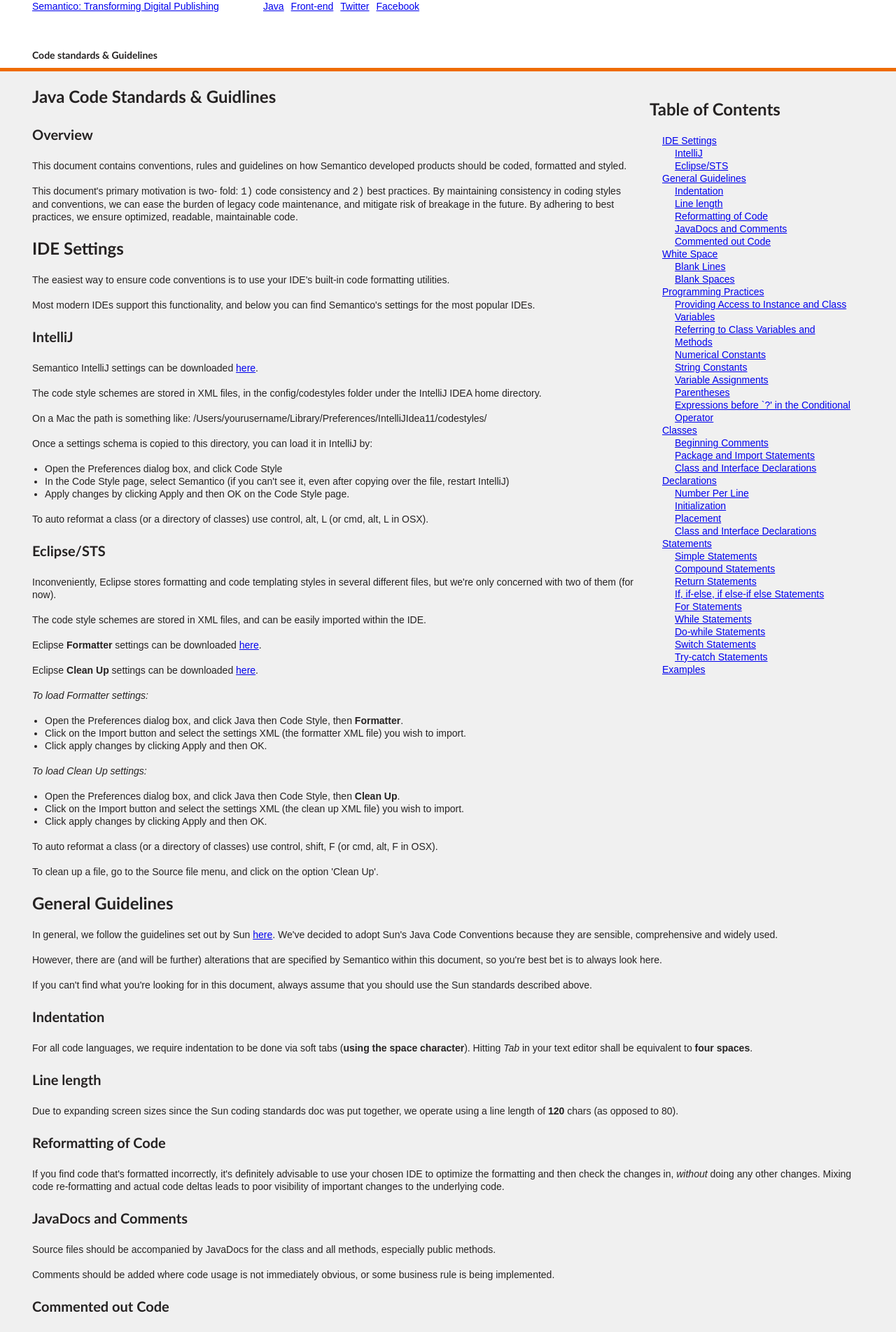
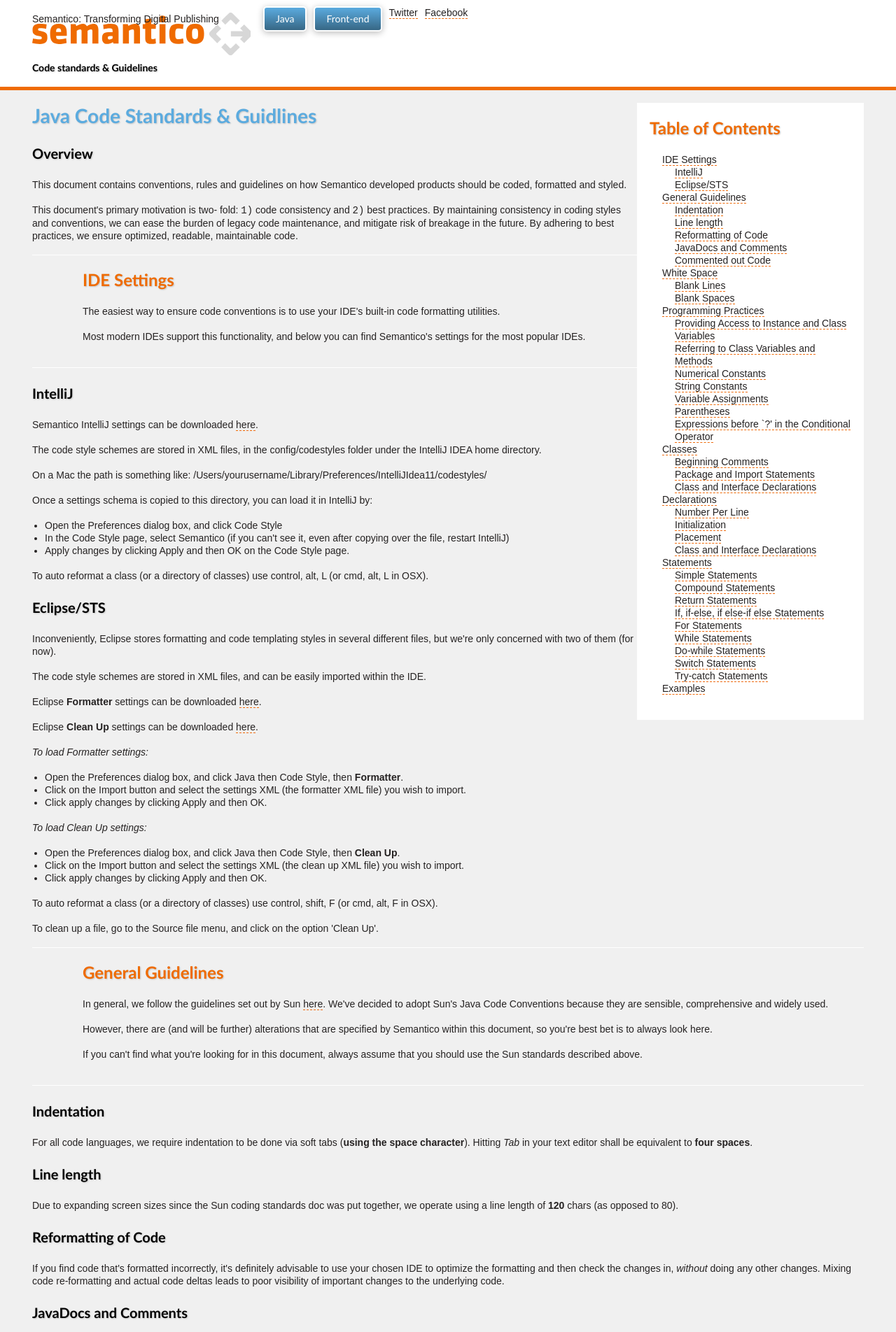
Before and after one commit to semantico/standards, a Jekyll site: the page built from java/index.html, in a window 1280 px wide. Shown: the top 1904 px of the page at 70% size. Built offline with Jekyll 4.4.1, drawn with Linux system fonts in a browser that asks for light colours.

Commit message:
Style updates

```diff
--- a/static/css/standards.css
+++ b/static/css/standards.css
@@ -504,6 +504,48 @@
 }
 
 
+.ir {
+    border: 0;
+    font: 0/0 a;
+    text-shadow: none;
+    color: transparent;
+    background-color: transparent;
+}
+
+.visuallyhidden {
+    border: 0;
+    clip: rect(0 0 0 0);
+    height: 1px;
+    margin: -1px;
+    overflow: hidden;
+    padding: 0;
+    position: absolute;
+    width: 1px;
+}
+
+.visuallyhidden.focusable:active,
+.visuallyhidden.focusable:focus {
+    clip: auto;
+    height: auto;
+    margin: 0;
+    overflow: visible;
+    position: static;
+    width: auto;
+}
+
+.clearfix:before, .clearfix:after {
+    content: "";
+    display: table;
+}
+
+.clearfix:after {
+    clear: both;
+}
+
+.clearfix {
+    *zoom: 1;
+}
+
 
 /* Semantico */
 
@@ -522,12 +564,33 @@
     background: #f0f0f0;
 }
 
+a {
+    text-decoration: none;
+    color:           #252222;
+    border-bottom:   1px dashed #EF6B00;
+}
+
+a:hover {
+    color:               #EF6B00;
+    border-bottom-style: solid;
+}
+
+a:visited {
+    border-bottom: 1px dashed #5BABDF;
+}
+
 h1, h2, h3, h4, h5, h6, .h1, .h2, .h3, .h4, .h5, .h6 {
+    color:       #000;
     font-family: 'Trebuchet MS', sans-serif;
     margin:      0 0 18px 0;
 }
 
+h1, h2, h3, .h1, .h2, .h3 {
+    text-shadow: 1px 1px 2px #c4c4c4;
+}
+
 h1, .h1 {
+    color:       #EF6B00;
     font-size:   24px;
     line-height: 36px;
 }
@@ -561,14 +624,19 @@
         margin: 0;
     }
 
+pre {
+    border: 1px solid #d0d0d0;
+}
+
 
 /* == MODULES == */
 .top-bar {
     overflow:      hidden;
-    padding:       9vpx 0;
+    padding:       9px 0;
     border-bottom: 5px solid #EF6B00;
     margin-bottom: 18px;
     background:    #fff;
+    position:      relative;
 }
 
 .container {
@@ -581,12 +649,13 @@
     float: left;
 }
 
-.logo {
-    display:      block;
-    width:        312px;
-    height:       61px;
-    background:   no-repeat url(../img/logo.svg') 0 0;
-    margin-right: 18px;
+.logo, .logo:visited {
+    display:    block;
+    width:      312px;
+    height:     61px;
+    background: no-repeat url(../img/logo.svg) 0 0;
+    margin:     9px 18px 0 0;
+    border:     0;
 }
 
 .no-svg .logo {
@@ -597,10 +666,15 @@
     margin: 0;
 }
 
+.site-navigation {
+    position: absolute;
+    bottom:   9px;
+    right:    18px;
+}
+
 .inline-list {
     margin:   0;
     padding:  0;
-    overflow: hidden;
 }
 
     .inline-list li {
@@ -609,9 +683,75 @@
     }
 
 
+.page-link, .page-link:visited {
+    display:               block;
+    padding:               7px 16px; /* 9-2 and 18-2 for border */
+    color:                 #fff;
+    font-family:           'Trebuchet MS', sans-serif;
+    border:                2px solid #fff;
+    background-color:      #5BABDF;
+    background-image:      -webkit-gradient(linear, left top, left bottom, from(#5BABDF), to(#376785)); /* Saf4+, Chrome */
+    background-image:      -webkit-linear-gradient(top, #5BABDF, #376785); /* Chrome 10+, Saf5.1+, iOS 5+ */
+    background-image:         -moz-linear-gradient(top, #5BABDF, #376785); /* FF3.6+ */
+    background-image:           -o-linear-gradient(top, #5BABDF, #376785); /* Opera 11.10+ */
+    background-image:              linear-gradient(to bottom, #5BABDF, #376785);
+    -webkit-border-radius: 5px; /* Saf3-4, iOS 1-3.2, Android ≤1.6 */
+    border-radius:         5px; /* Opera 10.5, IE9, Saf5, Chrome, FF4+, iOS 4, Android 2.1+ */
+    -webkit-box-shadow:    0px 2px 10px 0px #bbb; /* Saf3-4, iOS 4.0.2 - 4.2, Android 2.3+ */
+    box-shadow:            0px 2px 10px 0px #bbb; /* Opera 10.5, IE9, FF4+, Chrome 6+, iOS 5 */
+}
+
+.page-link:hover {
+    color:                 #fff;
+    background-color:      #88C1E7;
+    background-image:      -webkit-gradient(linear, left top, left bottom, from(#88C1E7), to(#4783A9)); /* Saf4+, Chrome */
+    background-image:      -webkit-linear-gradient(top, #88C1E7, #4783A9); /* Chrome 10+, Saf5.1+, iOS 5+ */
+    background-image:         -moz-linear-gradient(top, #88C1E7, #4783A9); /* FF3.6+ */
+    background-image:           -o-linear-gradient(top, #88C1E7, #4783A9); /* Opera 11.10+ */
+    background-image:              linear-gradient(to bottom, #88C1E7, #4783A9);
+    -webkit-box-shadow:    0px 2px 10px 0px #bbb; /* Saf3-4, iOS 4.0.2 - 4.2, Android 2.3+ */
+    box-shadow:            0px 2px 10px 0px #bbb; /* Opera 10.5, IE9, FF4+, Chrome 6+, iOS 5 */
+}
+
+.page-link:active {
+    position: relative;
+    top:      2px;
+    -webkit-box-shadow:    0px 0px 10px 0px #bbb; /* Saf3-4, iOS 4.0.2 - 4.2, Android 2.3+ */
+    box-shadow:            0px 0px 10px 0px #bbb; /* Opera 10.5, IE9, FF4+, Chrome 6+, iOS 5 */
+}
 
 .aside {
     float:   right;
     width:   24.24242424%;
     padding: 18px 1.51515151%;
+    background: #fff;
 }
+
+.container-over-fixed {
+    position: fixed;
+    top:      18px;
+    left:     0;
+    right:    0;
+}
+
+.content-thin {
+    float: left;
+    width: 71.212121212121%;
+}
+
+.no-js .content-thin {
+    float:  none;
+    margin: auto;
+}
+
+.language-title {
+    color:     #5BABDF;
+    font-size: 28px;
+}
+
+.intro {
+    padding:       17px 0 17px 72px; /* 18-1 for border */
+    border:        1px solid #fff;
+    border-width:  1px 0;
+    margin-bottom: 18px;
+}
```
